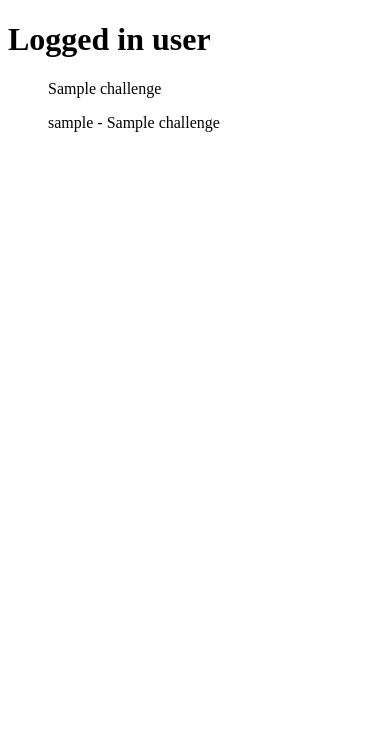
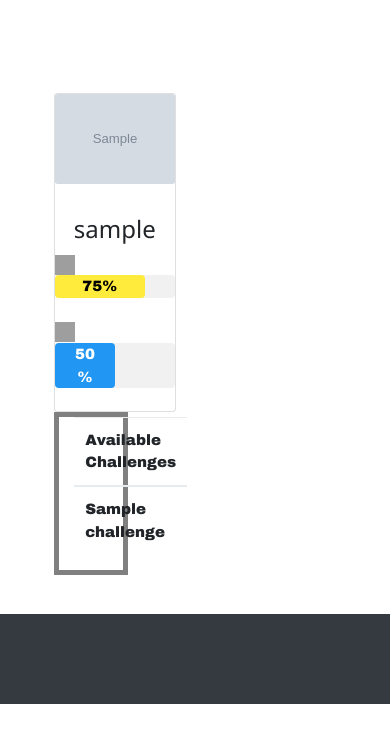
Before and after one commit to k-space-ee/k-space-web, a Django app: page / in a window 390 px wide. Shown: the top 743 px of the page. Run offline with Django 3.2, Linux system fonts and the light colour scheme; tables that the repository leaves empty hold one stand-in row (values such as "Sample post"); grey boxes marked "Sample" are stand-in pictures; some libraries are stand-ins or nearby versions; grey boxes are pictures that could not be loaded.

Commit message:
Hall of fame

```diff
--- a/challenges/admin.py
+++ b/challenges/admin.py
@@ -4,3 +4,4 @@ from challenges.models import *
 admin.site.register(Challenge)
 admin.site.register(ChallengeTag)
 admin.site.register(UserChallenge)
+admin.site.register(Profile)
--- a/challenges/models.py
+++ b/challenges/models.py
@@ -1,5 +1,31 @@
 from django.db import models
 from django.contrib.auth.models import User
+from django.db.models.signals import post_save
+from django.dispatch import receiver
+import os
+
+
+def get_image_path(instance, filename):
+    return os.path.join('icons', str(instance.id), filename)
+
+
+class Profile(models.Model):
+    user = models.OneToOneField(User, on_delete=models.CASCADE)
+    icon = models.ImageField(upload_to=get_image_path, default='default_icon.png')
+
+    def __str__(self):
+        return self.user.username
+
+
+@receiver(post_save, sender=User)
+def create_user_profile(sender, instance, created, **kwargs):
+    if created:
+        Profile.objects.create(user=instance)
+
+
+@receiver(post_save, sender=User)
+def save_user_profile(sender, instance, **kwargs):
+    instance.profile.save()
 
 
 class ChallengeTag(models.Model):
@@ -13,6 +39,7 @@ class ChallengeTag(models.Model):
 
 class Challenge(models.Model):
     id = models.AutoField(primary_key=True)
+    creator = models.ForeignKey(User)
     name = models.CharField(max_length=256)
     description = models.TextField(blank=True)
     tags = models.ManyToManyField(ChallengeTag, blank=True)
--- a/challenges/settings.py
+++ b/challenges/settings.py
@@ -124,3 +124,7 @@ STATIC_URL = '/static/'
 STATICFILES_DIRS = [
     os.path.join(BASE_DIR, 'static')
 ]
+
+MEDIA_URL = '/media/'
+
+MEDIA_ROOT = os.path.join(BASE_DIR, 'media')
--- a/challenges/urls.py
+++ b/challenges/urls.py
@@ -25,4 +25,5 @@ urlpatterns = [
     url(r'^login/', views.login_view),
     url(r'^logout/', views.logout_view),
     url(r'^register/', views.register),
-] + static(settings.STATIC_URL, document_root=settings.STATICFILES_DIRS)
+] + static(settings.STATIC_URL, document_root=settings.STATICFILES_DIRS) + \
+    static(settings.MEDIA_URL, document_root=settings.MEDIA_ROOT)
--- a/challenges/views.py
+++ b/challenges/views.py
@@ -14,15 +14,24 @@ def index(request):
 
         challenges = Challenge.objects.all()
         challenge_pair = UserChallenge.objects.all()
+        users = User.objects.all()
+        user_data = []
 
-        print(challenge_pair)
+        for u in users:
+            data = {
+                'user': u,
+                'total_challenges': len(UserChallenge.objects.filter(user=u))
+            }
+            user_data.append(data)
 
-        for item in challenge_pair:
-            print(item.user.username)
+        template_dict = {
+            'logged_in': user,
+            'challenges': challenges,
+            'challenge_pair': challenge_pair,
+            'users': user_data
+        }
 
-        return render(request, 'index.html', {'logged_in': user,
-                                              'challenges': challenges,
-                                              'challenge_pair': challenge_pair})
+        return render(request, 'landing.html', template_dict)
 
 
 @csrf_protect
@@ -72,3 +81,14 @@ def login_view(request):
 def logout_view(request):
     logout(request)
     return HttpResponse('logged out')
+
+
+def challenge(request):
+    if request.method == 'POST':
+        if not request.user.is_authenticated:
+            return HttpResponse('not logged in')
+        challenge_name = request.POST['challenge_name']
+        challenge_description = request.POST['challenge_discription']
+        tags = []
+        challenge = Challenge(creator=request.user, name=challenge_name, description=challenge_description, tags=tags)
+        challenge.save()
--- /dev/null
+++ b/static/css/3-col-portfolio.css
@@ -0,0 +1,31 @@
+/*!
+ * Start Bootstrap - 3 Col Portfolio (http://startbootstrap.com/template-overviews/3-col-portfolio)
+ * Copyright 2013-2017 Start Bootstrap
+ * Licensed under MIT (https://github.com/BlackrockDigital/startbootstrap-3-col-portfolio/blob/master/LICENSE)
+ */
+
+body {
+    padding-top: 54px;
+    font-family: "Arial Black", Gadget, sans-serif;
+}
+
+@media (min-width: 992px) {
+    body {
+        padding-top: 56px;
+    }
+}
+
+.portfolio-item {
+    margin-bottom: 30px;
+}
+
+.pagination {
+    margin-bottom: 30px;
+}
+.card {
+	width:80%;
+
+}
+.achievements{
+	border:5px solid gray;
+}
--- a/templates/index.html
+++ b/templates/index.html
@@ -19,6 +19,20 @@
             <tr class="row">
                 {{ i.user.username }} - {{ i.challenge }}
             </tr>
+            <tr class="picture">
+                <img src= '{{ i.user.profile.icon }}' style="max-width:10%">
+            </tr>
+        {% endfor %}
+    </ul>
+
+    <ul>
+        {% for i in users %}
+            <tr class="picture">
+                <img src= '{{ i.user.profile.icon }}' style="max-width:10%">
+            </tr>
+            <tr class="row">
+                {{ i.username }} - {{i.total_challenges}}
+            </tr>
         {% endfor %}
     </ul>
 </body>
--- /dev/null
+++ b/templates/landing.html
@@ -0,0 +1,99 @@
+<!DOCTYPE html>
+<html lang="en">
+
+<head>
+
+  <meta charset="utf-8">
+  <meta name="viewport" content="width=device-width, initial-scale=1, shrink-to-fit=no">
+  <meta name="description" content="">
+  <meta name="author" content="">
+
+  <title>3 Col Portfolio - Start Bootstrap Template</title>
+
+  <!-- Bootstrap core CSS -->
+  <link href="/static/css/bootstrap.min.css" rel="stylesheet">
+  <link rel="stylesheet" href="https://www.w3schools.com/w3css/4/w3.css">
+  <!-- Custom styles for this template -->
+  <link href="static/css/3-col-portfolio.css" rel="stylesheet">
+
+</head>
+
+<body>
+
+
+  <!-- Page Content -->
+  <div class="row" style="margin:10%">
+    <div class="col-7" style="flex-wrap: wrap">
+
+      <!-- Page Heading -->
+      <div class="row">
+      {% for o in users %}
+        <div class="col-lg-4 col-sm-6" >
+          <div class="card">
+            <a href="#"><img class="card-img" src='media/{{ o.user.profile.icon }}' alt=""></a>
+            <br>
+            <h3 style="text-align: center;">{{ o.user.username }}</h3>
+            <div class="w3-round" >
+              <div class="row">
+                <div class="col-sm-1">
+                  <a href="#"><img src="https://images.vexels.com/media/users/3/143424/isolated/preview/2aa6cd7edd894a7cefa4eaf0f5916ee9-lightning-bolt-small-by-vexels.png" width="20" height="20" alt=""></a>
+                </div>
+                <div class="col-sm-10">
+                  <div class="w3-light-gray w3-round " style="width:100%;">
+                    <div class="w3-container w3-yellow w3-round w3-center" style="width:75%;">75%</div>
+                  </div><br>
+                </div>
+              </div>
+              <div class="row">
+                <div class="col-sm-1">
+                  <a href="#"><img src="https://www.chowan.edu/sites/chowan.edu/files/www/info-areas/sidebar-images/it-help-desk-logo.png" width="20" height="20" alt=""></a>
+                </div>
+                <div class="col-sm-10">
+                  <div class="w3-light-gray w3-round " style="width:100%;">
+                    <div class="w3-container w3-blue w3-round w3-center" style="width:50%;">50%</div>
+                  </div><br>
+                </div>
+              </div>
+            </div>
+          </div>
+        </div>
+      {% endfor %}
+      </div>
+    </div>
+    <div class="col-1">
+    </div>
+    <div class="col-4">
+      <div class="container achievements">
+        <table class="table">
+          <thead>
+            <tr>
+              <th> Available Challenges</th>
+            </tr>
+          </thead>
+          <tbody>
+            {% for challenge in challenges %}
+                <tr>
+                    <td>{{challenge.name}}</td>
+                </tr>
+            {% endfor %}
+          </tbody>
+        </table>
+      </div>
+    </div>
+  </div>
+  <!-- /.container -->
+  <div class = "container">
+
+  </div>
+  <!-- Footer -->
+  <footer class="py-5 bg-dark">
+
+    <!-- /.container -->
+  </footer>
+
+  <!-- Bootstrap core JavaScript -->
+  <script src="static/js/bootstrap.min.js"></script>
+
+</body>
+
+</html>
```
Also changed, not shown: media/default_icon.png (added), 1 other file.
